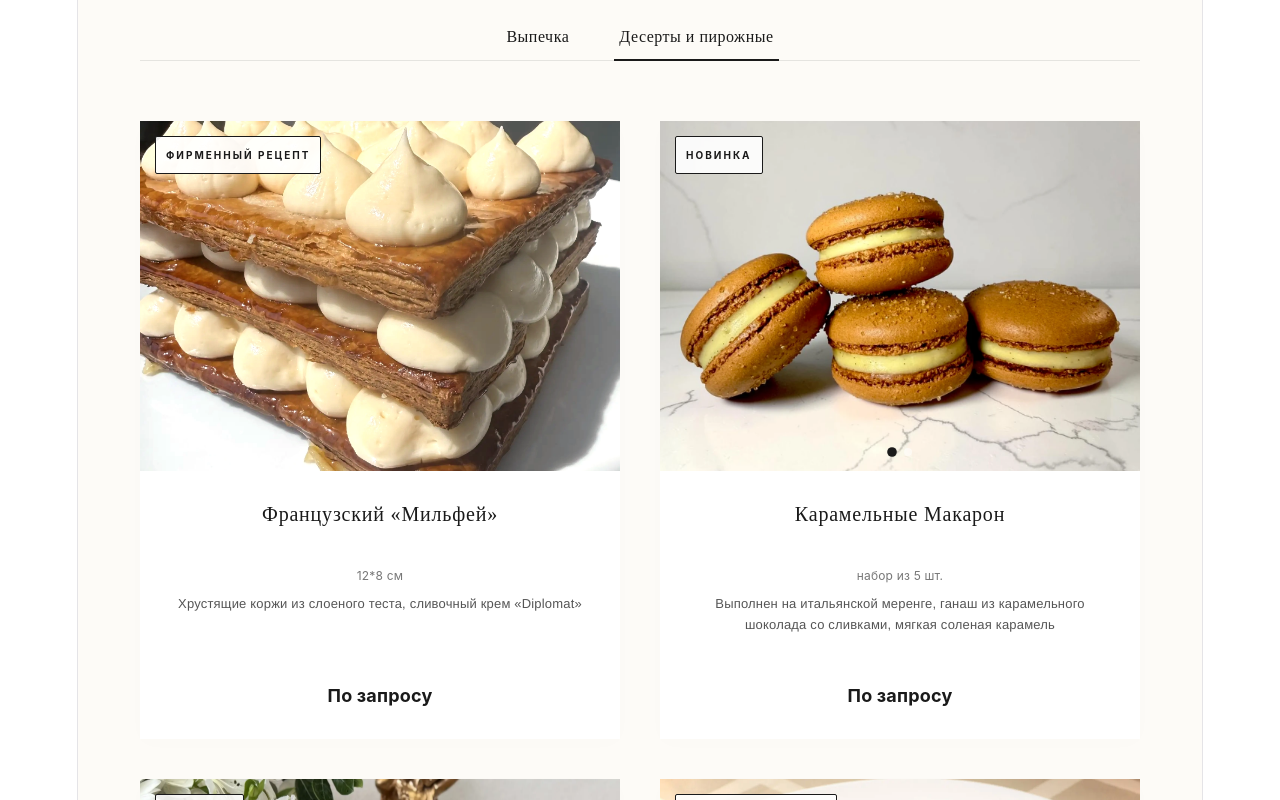
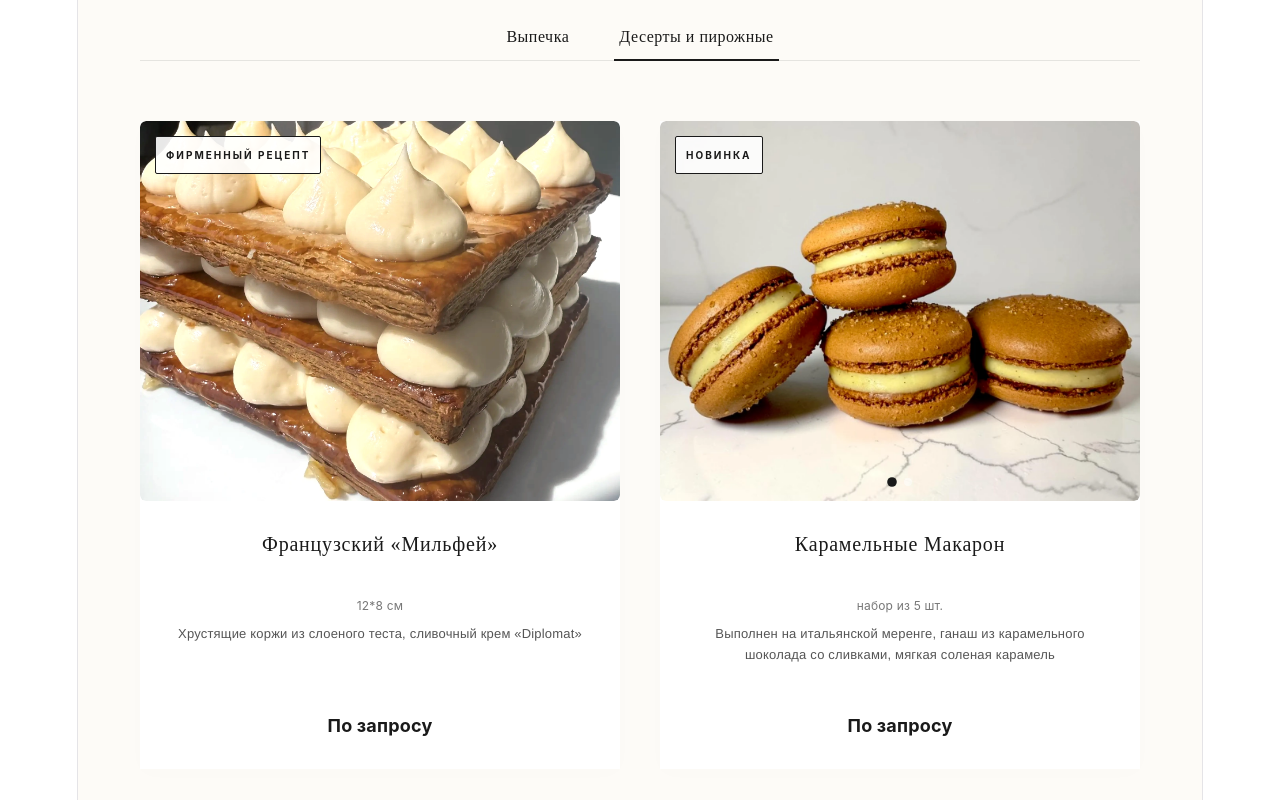
Before and after one commit to nastyadin1234-hub/menu-portfolio, a Vue app: page / in a window 1280 px wide. Shown: the part 640-1440 px from the top of the page. Built offline with nearby package versions, Linux system fonts and the light colour scheme.

Commit message:
Update New.vue

```diff
--- a/src/components/New.vue
+++ b/src/components/New.vue
@@ -826,6 +826,26 @@ const maxUrl = ref('https://max.ru/u/f9LHodD0cOL4iVq41cK4V4jnAVusNP_iDcj2fr8XLme
   text-align: center !important;
   margin-top: auto !important; /* Выталкивает цену строго на нижнюю границу */
 }
+/* Контейнер слайдера */
+.product-card .slider-area {
+  width: 100% !important;
+  height: 380px !important;
+  overflow: hidden !important;
+  position: relative !important;
+  background-color: transparent !important;
+  /* Добавляем скругление для контейнера */
+  border-radius: 6px !important;
+}
+
+/* Сама картинка внутри слайдера */
+.product-card .card-img {
+  width: 100% !important;
+  height: 100% !important;
+  object-fit: cover !important;
+  display: block !important;
+  /* Добавляем такое же скругление для картинки, чтобы углы не вылезали */
+  border-radius: 6px !important;
+}
 
 
 
```
